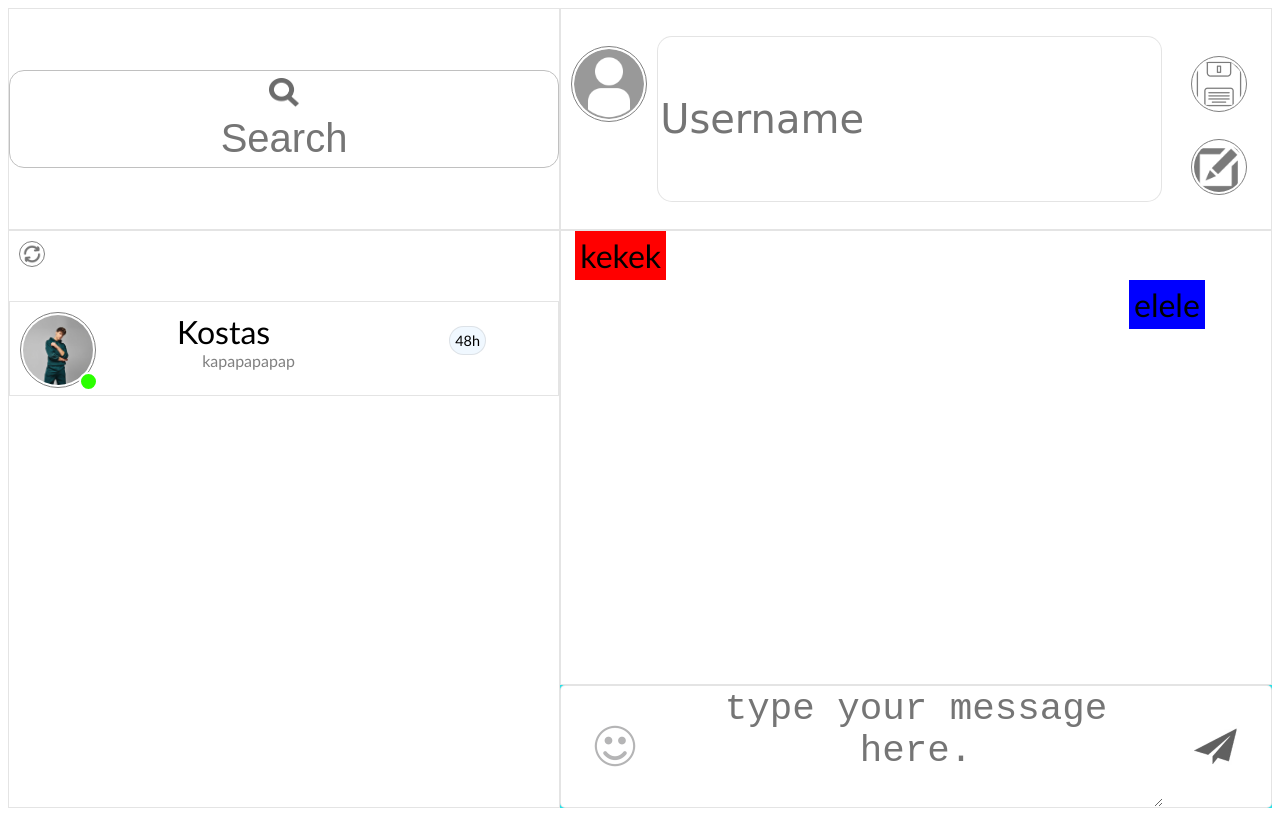
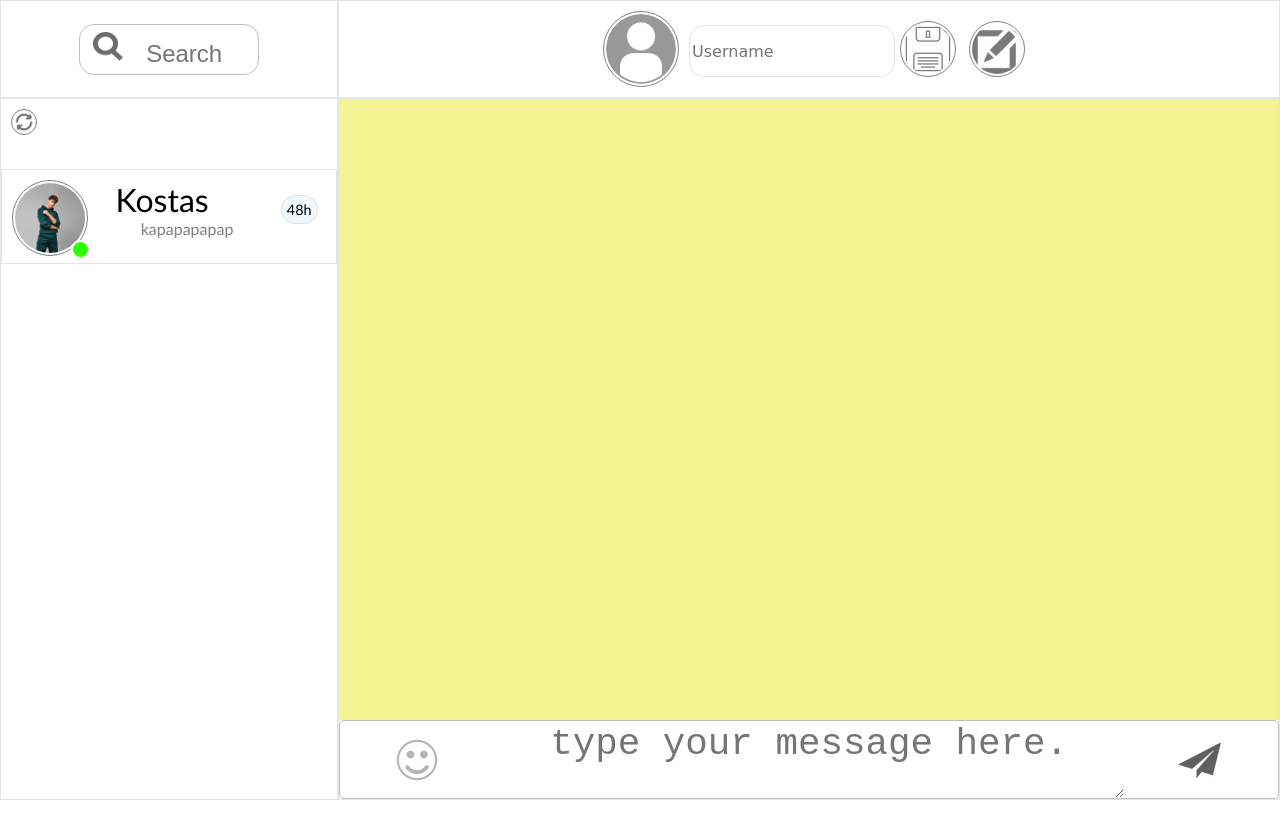
Before and after one commit to Lumi37/gridtesting, a plain HTML site: page index.html in a window 1280 px wide. Drawn offline with Linux system fonts and the light colour scheme.

Commit message:
grid changes

```diff
--- a/index.html
+++ b/index.html
@@ -50,11 +50,11 @@
             </div>
         </div>
 
-        <!-- CHAT - MESSAGE DISPLAY -->
-        <div class="textsContainer" id="chat">
-            <div id="otherUser">kekek</div>
-            <div id="mainUser">elele</div>
-        </div>
+        <!-- CHAT - MESSAGE DISPLAY - TYPING -->
+        <div class="chatContainer" id="chat">
+
+            <!-- MESSAGES DISPLAY -->
+            <div class="messagesDisplay" id="messagesDisplay"></div>
 
             <!-- USER TYPING AREA -->
             <div class="textTypingContainer">
@@ -67,6 +67,10 @@
                     <img src="images/paperAirplane.jpg" id="paperAirplane" alt="">
                 </div>
             </div>
+
+        </div>
+
+
     </div>
 </body>
 
--- a/index.js
+++ b/index.js
@@ -1,8 +1,9 @@
 const webSocket = new WebSocket('ws://localhost:3001');
 // const textfieldName = document.querySelector('#username')
-// const saveButton = document.querySelector("#saveButton")
-// const textfieldMessage = document.querySelector('#typingArea')
-// const chat = document.querySelector("#chat")
+const saveButton = document.querySelector("#saveButton")
+// // const textfieldMessage = document.querySelector('#typingArea')
+//  const chat = document.querySelector("#chat")
+ const content = document.querySelector('#messagesDisplay')
 // const sendButton = document.querySelector("#paperAirplane")
 // const list = document.querySelector('#list')
 // const refreshButton = document.querySelector('#refreshList')
@@ -10,6 +11,7 @@ const webSocket = new WebSocket('ws://localhost:3001');
 // const uploadButton = document.querySelector('#uploadButton')
 // const storageID = localStorage.getItem('ClientID')
 //const hiddenIDfield = document.querySelector('#userID')
-save.addEventListener('click',e=>{
-    console.log(e)
+saveButton.addEventListener('click',e=>{
+    content.innerHTML+= `            <p id="otherUser">otherUser</p>
+    <p id="mainUser">mainUser</p>`
 })
--- a/style.css
+++ b/style.css
@@ -4,26 +4,8 @@ html {
 
 }
 
-/* .chat {
-    display: grid;
-    grid-template-columns: auto auto;
-
-} */
-#otherUser {
-    position: relative;
-    left: 2%;
-    background-color: red;
-    width: max-content;
-    padding: 5px;
-}
-
-#mainUser {
-    position: relative;
-    left: 80%;
-    background-color: blue;
-    width: max-content;
-    padding: 5px;
-
+body {
+    margin: 0;
 }
 
 #onlinestatus {
@@ -65,8 +47,8 @@ ul {
 .container {
     background-color: rgb(39, 225, 231);
     display: grid;
-    grid-template-columns: auto auto auto;
-    grid-template-rows: auto auto auto auto auto auto auto;
+    grid-template-columns: 0.4fr auto;
+    grid-template-rows: 0.1fr auto;
     height: 100vh;
 }
 
@@ -77,22 +59,22 @@ ul {
     border: 1px solid rgb(165, 165, 165, 0.3);
 }
 
-/* typing Area */
-.container>input {
-    font-size: 22px;
-    text-align: left;
-    background-color: white;
-    border: 1px solid gray;
-}
 
-
+/* SEARCH BAR grid item top left */
 .searchContainer {
     display: grid;
     place-items: center;
     grid-row: 1;
-    grid-column: 1/3;
+    grid-column: 1;
     border-right: 2px solid rgb(167, 166, 166);
 
+}
+
+.searchContainer>div {
+    width: 50%;
+    padding: 5px;
+    border-radius: 15px;
+    border: 1px solid rgb(192, 192, 192);
 }
 
 .searchContainer>div>img {
@@ -100,29 +82,25 @@ ul {
     height: 30px;
 }
 
-.searchContainer>div {
-    padding: 5px;
-    border-radius: 15px;
-    border: 1px solid rgb(192, 192, 192);
-}
 
 /* Search input */
 .searchContainer>div>input {
+    width: 70%;
     border: none;
     text-align: center;
-    font-size: 40px;
+    font-size: 1.5rem;
 }
 
 #searchBar:focus-visible {
     outline: none;
 }
 
-
+/* LIST grid item bottom left */
 .listContainer {
     display: grid;
     grid-template-rows: min-content auto;
-    grid-column: 1/3;
-    grid-row: 2/9;
+    grid-row: 2;
+    grid-column: 1;
 }
 
 .listItemsContainer {
@@ -202,13 +180,13 @@ ul {
     border-radius: 20px;
 }
 
-/* USESNAME ICON AREA  */
+/* USESNAME ICON AREA  grid item top right*/
 .userIconUsernameContainer {
     display: grid;
     grid-template-columns: auto;
     place-items: center;
     grid-row: 1;
-    grid-column: 3/8;
+    grid-column: 2;
 }
 
 .userProfilePicture:hover {
@@ -244,6 +222,7 @@ ul {
 .userIconUsernameContainer>div {
     display: grid;
     grid-template-columns: auto auto auto auto;
+
 }
 
 .userIconUsernameContainer>div>img {
@@ -271,7 +250,9 @@ ul {
 
 
 .userIconUsernameContainer>div>input[type="text"] {
-    font-size: 40px;
+    height: 3rem;
+    margin-top: 1.5rem;
+    font-size: 1rem;
     font-family: cursive;
     border-radius: 15px;
     border: 1px solid rgb(165, 165, 165, 0.3);
@@ -282,22 +263,57 @@ ul {
     outline: none;
 }
 
+/* CHATTING AREA  grid item bottom right*/
+.chatContainer {
+    grid-row: 2;
+    grid-column: 2;
+    display: grid;
+    grid-template-rows: 1fr auto;
+    /*  grid-template-rows: 1fr 0.1fr; */
+    font-size: 1.5rem;
+}
+
+.messagesDisplay {
+    grid-row: 1;
+    background-color: rgb(243, 243, 148);
+    overflow-y: scroll;
+}
 
 
-.textsContainer {
-    grid-column: 3/8;
-    grid-row: 2/8;
+
+.messagesDisplay>p {
+    border-radius: 15px;
+    margin-top: 8px;
+    margin-bottom: 8px;
 }
 
-/* TYPING TEXT AREA */
+#otherUser {
+    position: relative;
+    left: 2%;
+    background-color: red;
+    width: max-content;
+    padding: 5px;
+}
+
+#mainUser {
+    position: relative;
+    left: 80%;
+    background-color: blue;
+    width: max-content;
+    padding: 5px;
+
+}
+
+
+/* TYPING TEXT AREA grid item of chatContainer*/
 .textTypingContainer {
-    grid-column: 3/8;
-    grid-row: 8;
+    grid-row: 2;
     display: grid;
     grid-template-columns: auto auto auto auto auto;
     border: 1px solid rgb(192, 192, 192);
     border-radius: 5px;
     background-color: white;
+    height: 4.8rem;
 }
 
 .textTypingContainer>textarea {
@@ -355,3 +371,12 @@ ul {
     width: 50px;
     height: 50px;
 }
+
+
+/* typing Area */
+.container>input {
+    font-size: 22px;
+    text-align: left;
+    background-color: white;
+    border: 1px solid gray;
+}
```
Lines whose indentation alone changed are shown as unchanged.
